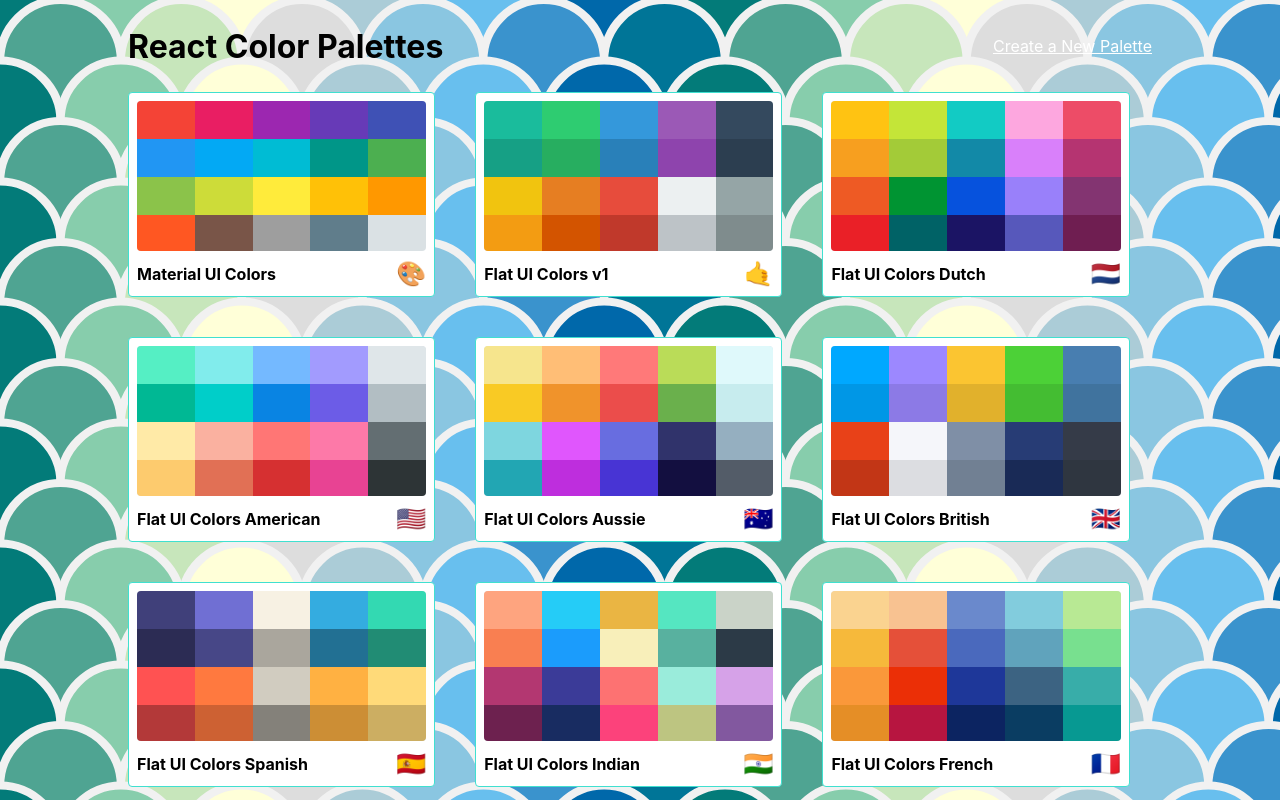
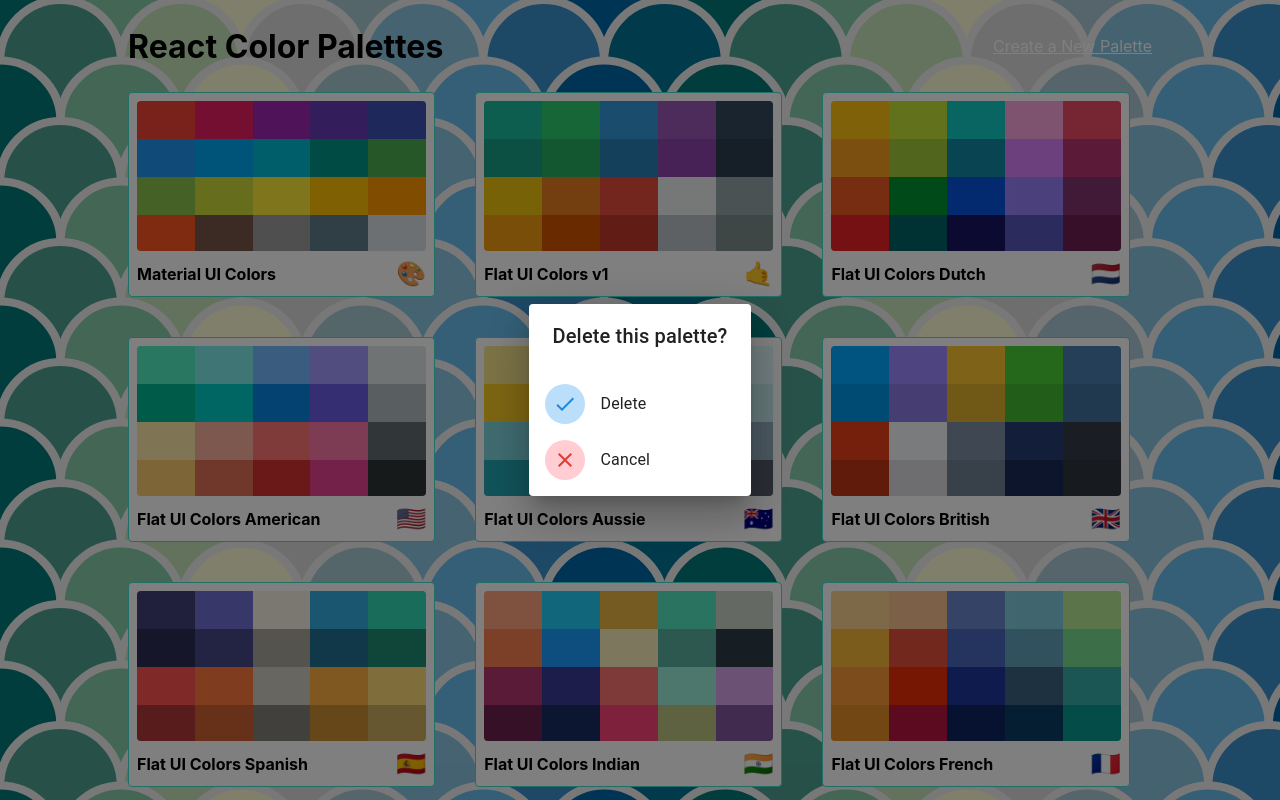
Before and after one commit to yunshine/React-Color-Palettes, a React (Create React App) app: page / in a window 1280 px wide. Built offline with nearby package versions, Linux system fonts and the light colour scheme.

Commit message:
Added a styled but non-functional dialog box for deleting palettes from the palette list component

```diff
--- a/src/PaletteList.js
+++ b/src/PaletteList.js
@@ -1,6 +1,20 @@
 import React, { Component } from 'react';
 import { Link } from 'react-router-dom';
 import MiniPalette from './MiniPalette';
+import Dialog from '@material-ui/core/Dialog';
+import blue from '@material-ui/core/colors/blue';
+import red from '@material-ui/core/colors/red';
+import DialogActions from '@material-ui/core/DialogActions';
+import DialogContent from '@material-ui/core/DialogContent';
+import DialogContentText from '@material-ui/core/DialogContentText';
+import List from '@material-ui/core/List';
+import ListItem from '@material-ui/core/ListItem';
+import ListItemAvatar from '@material-ui/core/ListItemAvatar';
+import ListItemText from '@material-ui/core/ListItemText';
+import DialogTitle from '@material-ui/core/DialogTitle';
+import Avatar from '@material-ui/core/Avatar';
+import CheckIcon from '@material-ui/icons/Check';
+import CloseIcon from '@material-ui/icons/Close';
 // import './PaletteList.css';
 import { withStyles } from '@material-ui/core/styles';
 import styles from "./styles/PaletteListStyles";
@@ -30,6 +44,27 @@ class PaletteList extends Component {
             </TransitionGroup>
           {/* </div> */}
         </div>
+        <Dialog open={true}>
+          <DialogTitle>Delete this palette?</DialogTitle>
+          <List>
+            <ListItem>
+              <ListItemAvatar>
+                <Avatar style={{ backgroundColor: blue[100], color: blue[600] }}>
+                  <CheckIcon></CheckIcon>
+                  </Avatar>
+              </ListItemAvatar>
+              <ListItemText primary="Delete" />
+            </ListItem>
+            <ListItem>
+              <ListItemAvatar>
+              <Avatar style={{ backgroundColor: red[100], color: red[600] }}>
+                  <CloseIcon></CloseIcon>
+                  </Avatar>
+              </ListItemAvatar>
+              <ListItemText primary="Cancel" />
+            </ListItem>
+          </List>
+        </Dialog>
       </div>
     );
   }
```
